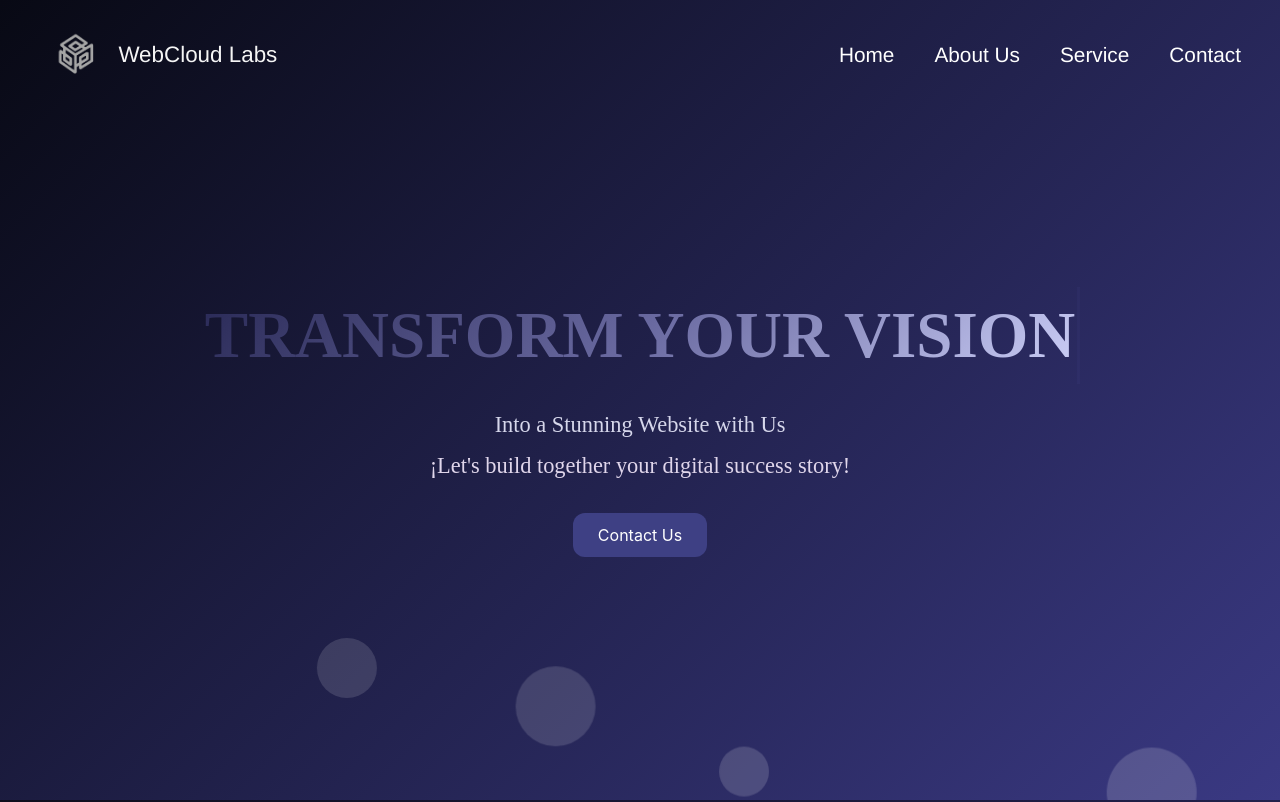
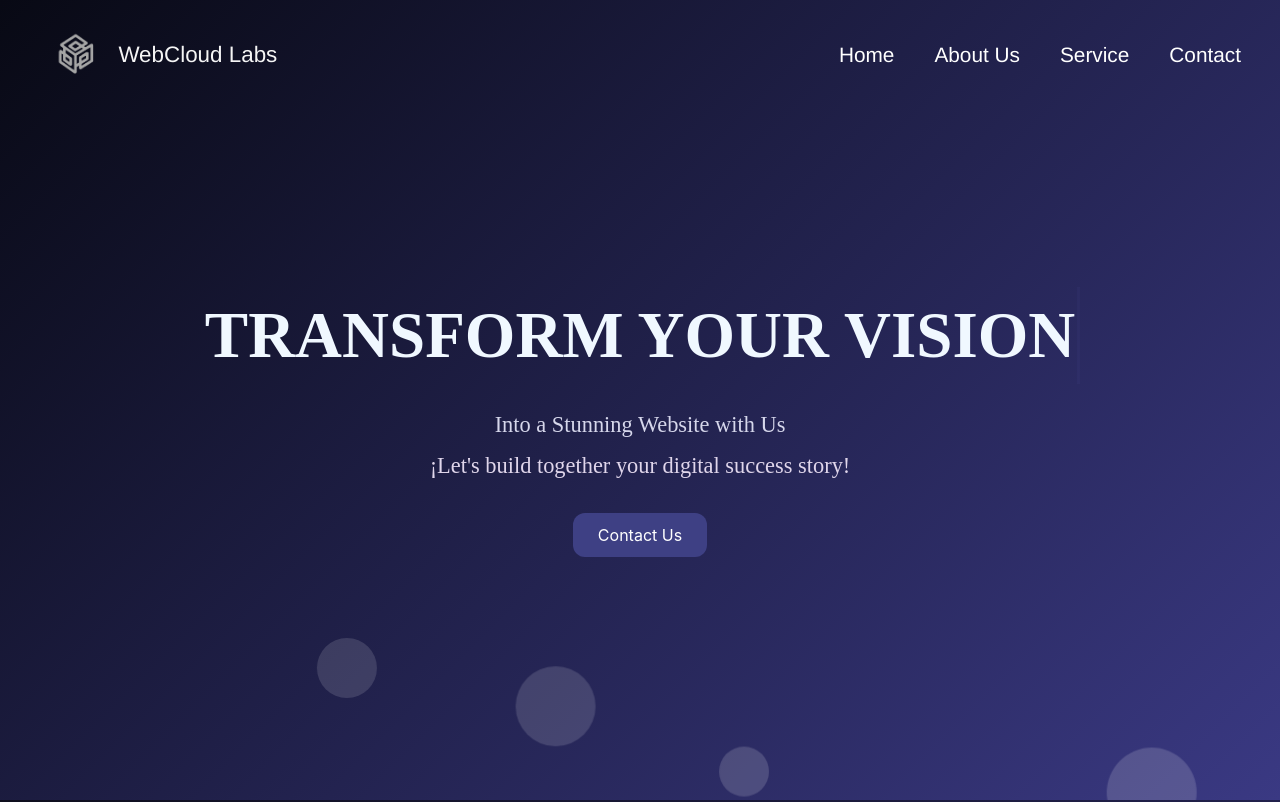
Before and after one commit to DEM2/WebCloud-Lab, a React (Vite) app: page / in a window 1280 px wide. Shown: the top 802 px of the page. Built offline with nearby package versions, Linux system fonts and the light colour scheme; a web font is replaced by a local one.

Commit message:
Color update

```diff
--- a/src/CSS/HomePage.css
+++ b/src/CSS/HomePage.css
@@ -73,9 +73,7 @@
 }
 
 .color {
-    background: linear-gradient(135deg, #2a2a57, #6969a0, #cbcef7);
-    -webkit-background-clip: text;
-    -webkit-text-fill-color: transparent;
+    color: aliceblue;
   }
 
 .principal-text {
```
